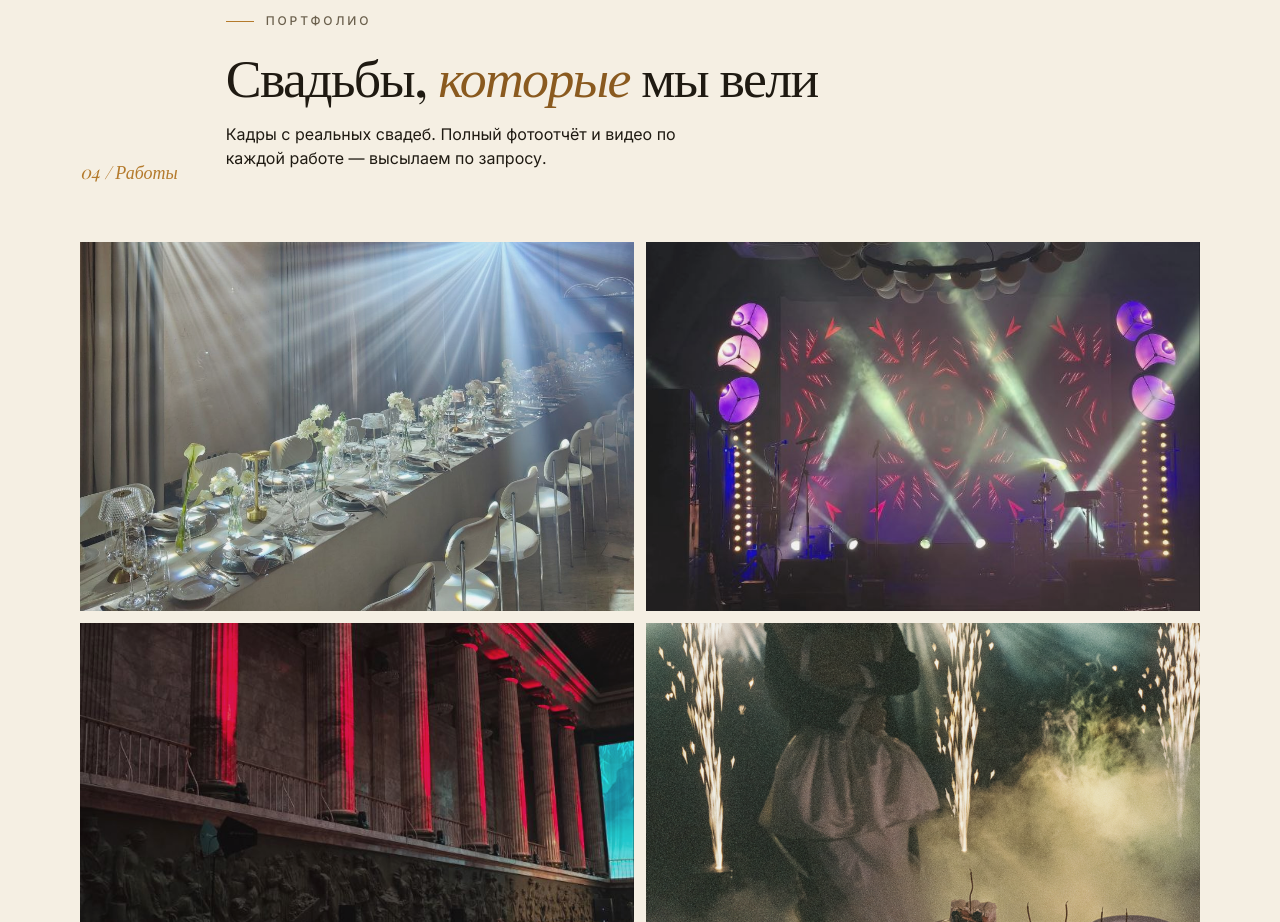
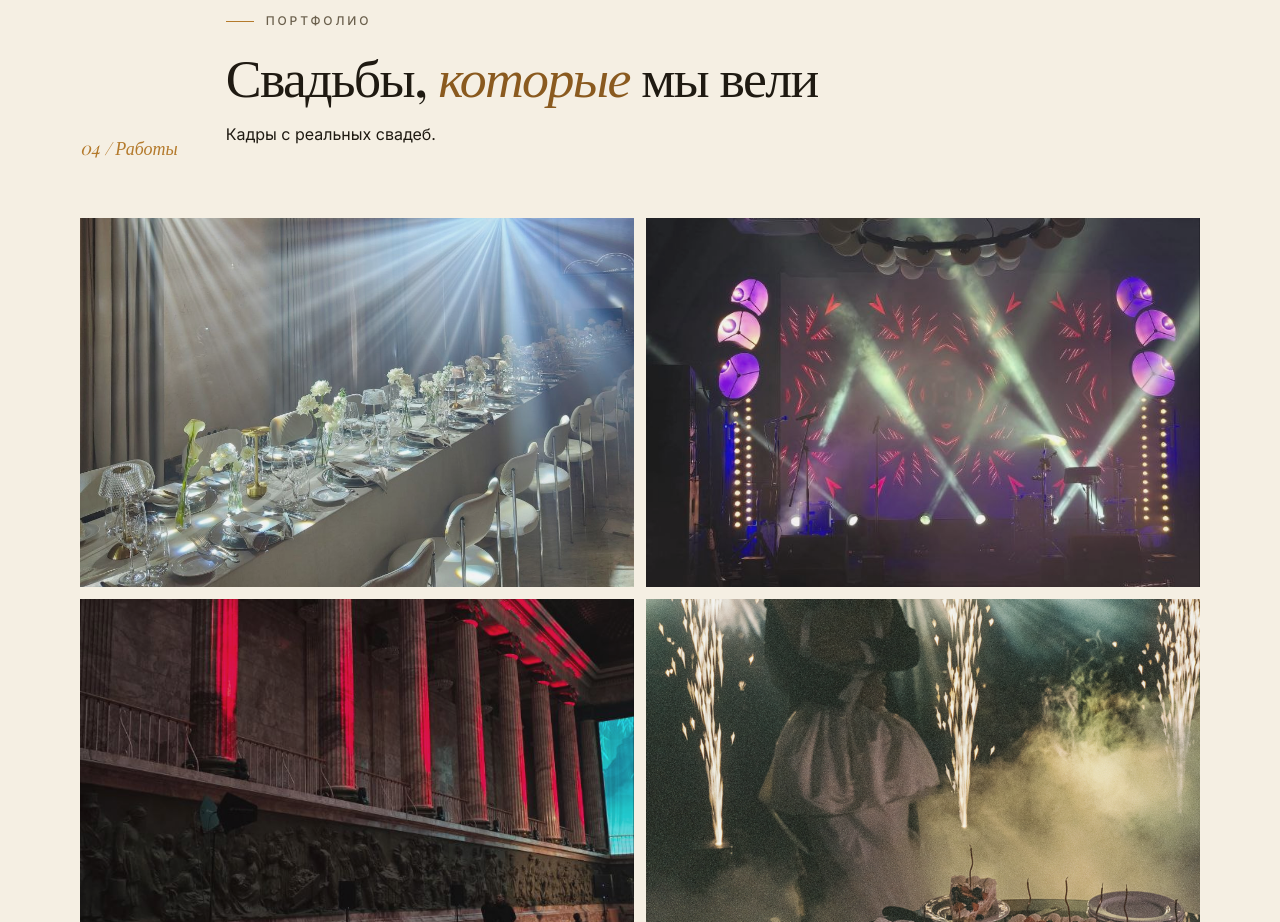
Before and after one commit to 4maworkk-png/svetdalubov, a React (Vite) app: page / in a window 1280 px wide. Shown: the part 2860-3782 px from the top of the page. Built offline with nearby package versions, Linux system fonts and the light colour scheme; a web font is replaced by a local one.

Commit message:
portfolio: shorten section lead text

```diff
--- a/src/App.jsx
+++ b/src/App.jsx
@@ -310,7 +310,7 @@ function Portfolio() {
             <span className="eyebrow">Портфолио</span>
             <h2 className="h-section">Свадьбы, <em>которые</em> мы вели</h2>
             <p className="section-head__lead">
-              Кадры с реальных свадеб. Полный фотоотчёт и видео по каждой работе — высылаем по запросу.
+              Кадры с реальных свадеб.
             </p>
           </div>
         </div>
```
